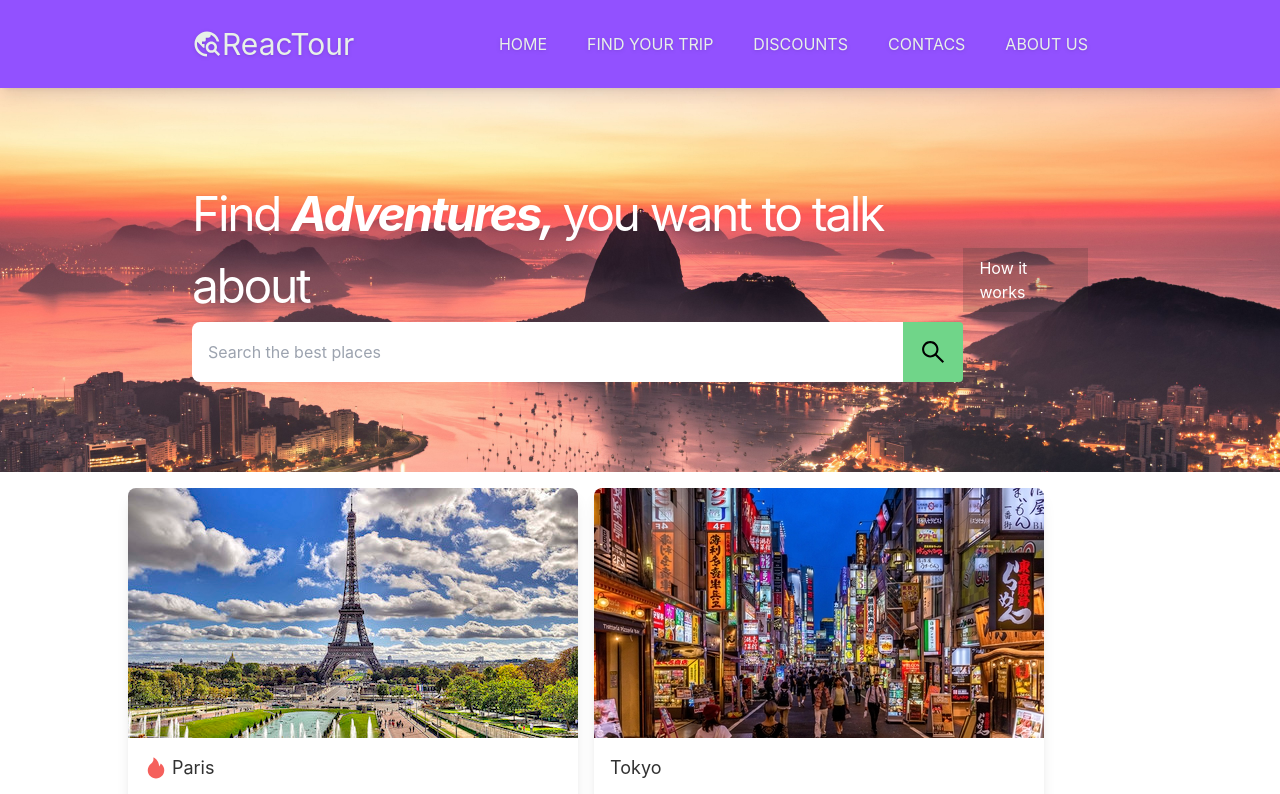
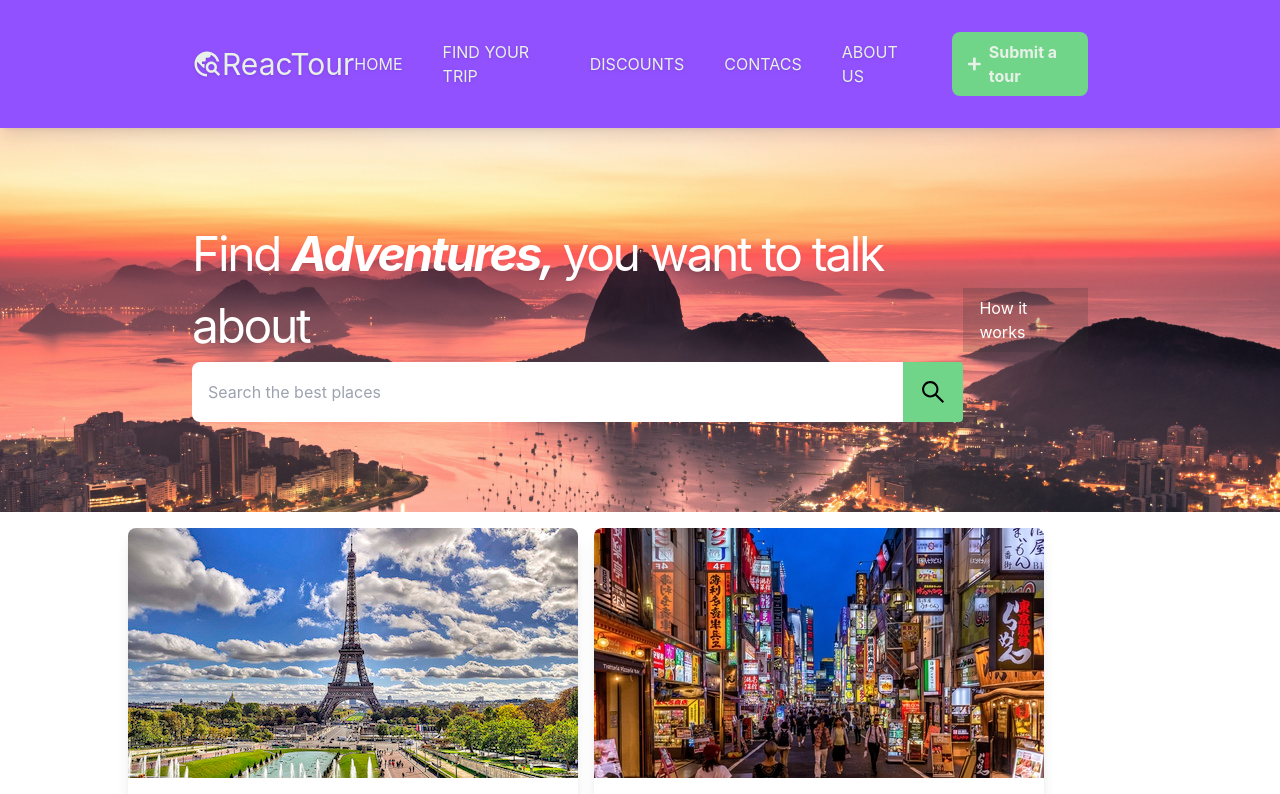
Before and after one commit to marchingbeagle/ReacTour, a React (Create React App) app: page / in a window 1280 px wide. Shown: the top 794 px of the page. Built offline with nearby package versions, Linux system fonts and the light colour scheme.

Commit message:
header broken into other components

```diff
--- /dev/null
+++ b/src/components/Header/HamburguerMenu/index.jsx
@@ -0,0 +1,13 @@
+import { MdOutlineClose } from "react-icons/md";
+import { GiHamburgerMenu } from "react-icons/gi";
+
+export default function HamburguerMenu({ setOpen, open }) {
+  return (
+    <div
+      onClick={() => setOpen(!open)}
+      className="text-3xl text-white absolute right-8 top-6 cursor-pointer md:hidden"
+    >
+      {open ? <MdOutlineClose /> : <GiHamburgerMenu />}
+    </div>
+  );
+}
--- /dev/null
+++ b/src/components/Header/HeaderButton/index.jsx
@@ -0,0 +1,15 @@
+import { FaPlus } from "react-icons/fa";
+
+export default function HeaderButton() {
+  return (
+    <li>
+      <a
+        href="/"
+        className="flex items-center gap-2 bg-green text-white font-bold py-2 px-4 rounded-lg"
+      >
+        <FaPlus />
+        Submit a tour
+      </a>
+    </li>
+  );
+}
--- /dev/null
+++ b/src/components/Header/NavList/index.jsx
@@ -0,0 +1,29 @@
+import HeaderButton from "../HeaderButton";
+
+export default function NavList({ open }) {
+  const Links = [
+    { name: "Home", link: "/" },
+    { name: "Find your trip", link: "/" },
+    { name: "Discounts", link: "/" },
+    { name: "Contacs", link: "/" },
+    { name: "About us", link: "/" },
+  ];
+  return (
+    <nav>
+      <ul
+        className={`flex gap-4 md:gap-10 flex-col md:flex-row items-start md:items-center mt-4 pt-6 sm:pt-0 pb-4 pl-5 sm:pl-0 absolute md:static bg-purple w-full left-0 md:z-auto transition-all duration-500 z-[-100] ${
+          open ? "top-10" : "top-[-500px]"
+        } `}
+      >
+        {Links.map((link, index) => (
+          <li key={index} className="text-white text-md uppercase">
+            <a className="drop-shadow" href={link.link}>
+              {link.name}
+            </a>
+          </li>
+        ))}
+        <HeaderButton />
+      </ul>
+    </nav>
+  );
+}
--- a/src/components/Header/index.jsx
+++ b/src/components/Header/index.jsx
@@ -1,16 +1,9 @@
-import { MdTravelExplore, MdOutlineClose } from "react-icons/md";
-import { GiHamburgerMenu } from "react-icons/gi";
+import { MdTravelExplore } from "react-icons/md";
 import { useState } from "react";
+import NavList from "./NavList";
+import HamburguerMenu from "./HamburguerMenu";
 
 export default function Header() {
-  const Links = [
-    { name: "Home", link: "/" },
-    { name: "Find your trip", link: "/" },
-    { name: "Discounts", link: "/" },
-    { name: "Contacs", link: "/" },
-    { name: "About us", link: "/" },
-  ];
-
   const [open, setOpen] = useState(false);
 
   return (
@@ -22,27 +15,9 @@ export default function Header() {
         <MdTravelExplore className="drop-shadow" />
         <h1 className="text-inter drop-shadow">ReacTour</h1>
       </a>
-      <div
-        onClick={() => setOpen(!open)}
-        className="text-3xl text-white absolute right-8 top-6 cursor-pointer md:hidden"
-      >
-        {open ? <MdOutlineClose /> : <GiHamburgerMenu />}
-      </div>
-      <nav>
-        <ul
-          className={`flex gap-4 md:gap-10 flex-col md:flex-row items-start mt-4 pt-6 sm:pt-0 pb-4 pl-5 sm:pl-0 absolute md:static bg-purple w-full left-0 md:z-auto transition-all duration-500 z-[-100] ${
-            open ? "top-10" : "top-[-500px]"
-          } `}
-        >
-          {Links.map((link, index) => (
-            <li key={index} className="text-white text-md uppercase">
-              <a className="drop-shadow" href={link.link}>
-                {link.name}
-              </a>
-            </li>
-          ))}
-        </ul>
-      </nav>
+
+      <HamburguerMenu open={open} setOpen={setOpen} />
+      <NavList open={open} />
     </header>
   );
 }
```
